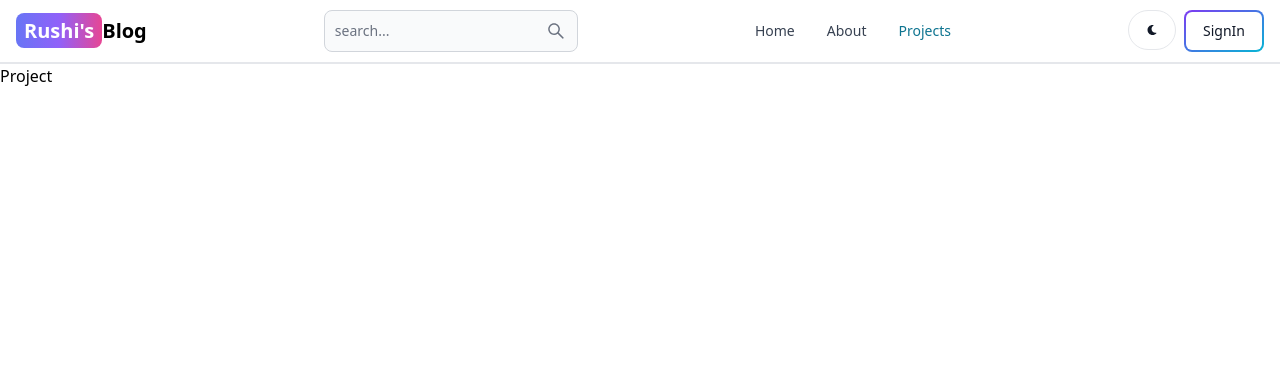
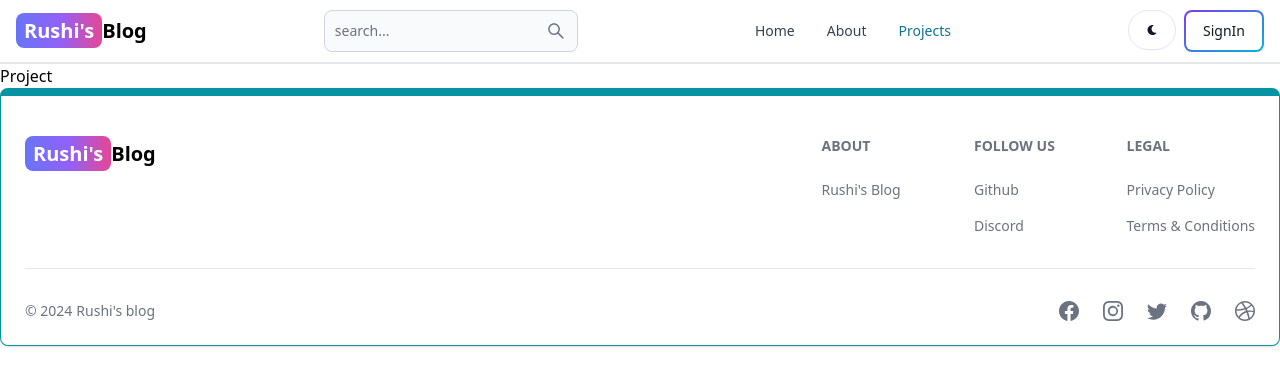
Before and after one commit to rushipatil44/BLOG-PROJECT, a React (Vite) app in the folder client/: page /project in a window 1280 px wide. Shown: the top 386 px of the page. Built offline with nearby package versions, Linux system fonts and the light colour scheme.

Commit message:
Footer Completion

```diff
--- a/client/src/App.jsx
+++ b/client/src/App.jsx
@@ -7,6 +7,7 @@
 import Dashboard from './pages/Dashboard'
 import Project from './pages/Project'
 import Header from './components/Header'
+import FooterCom from './components/Footer'
 export default function App() {
   return (
     <BrowserRouter>
@@ -19,6 +20,7 @@
       <Route path='/dashboard' element={<Dashboard/>}/>
       <Route path='/project' element={<Project/>}/>
     </Routes>
+    <FooterCom/>
     </BrowserRouter>
   )
 }
--- /dev/null
+++ b/client/src/components/Footer.jsx
@@ -0,0 +1,74 @@
+import { Footer } from 'flowbite-react';
+import { Link } from 'react-router-dom';
+import { BsFacebook, BsInstagram, BsTwitter, BsGithub, BsDribbble } from 'react-icons/bs';
+export default function FooterCom() {
+  return (
+    <Footer container className='border border-t-8 border-teal-500'>
+      <div className='w-full max-w-7xl mx-auto'>
+        <div className='grid w-full justify-between sm:flex md:grid-cols-1'>
+          <div className='mt-5'>
+            <Link
+              to='/'
+              className='self-center whitespace-nowrap text-lg sm:text-xl font-semibold dark:text-white'
+            >
+              <span className='px-2 py-1 bg-gradient-to-r from-indigo-500 via-purple-500 to-pink-500 rounded-lg text-white'>
+                Rushi's
+              </span>
+              Blog
+            </Link>
+          </div>
+          <div className='grid grid-cols-2 gap-8 mt-4 sm:grid-cols-3 sm:gap-6'>
+            <div>
+              <Footer.Title title='About' />
+              <Footer.LinkGroup col>
+                <Footer.Link
+                  href='/about'
+                  target='_blank'
+                  rel='noopener noreferrer'
+                >
+                  Rushi's Blog
+                </Footer.Link>
+              </Footer.LinkGroup>
+            </div>
+            <div>
+              <Footer.Title title='Follow us' />
+              <Footer.LinkGroup col>
+                <Footer.Link
+                  href='https://www.github.com/rushipatil44'
+                  target='_blank'
+                  rel='noopener noreferrer'
+                >
+                  Github
+                </Footer.Link>
+                <Footer.Link href='#'>Discord</Footer.Link>
+              </Footer.LinkGroup>
+            </div>
+            <div>
+              <Footer.Title title='Legal' />
+              <Footer.LinkGroup col>
+                <Footer.Link href='#'>Privacy Policy</Footer.Link>
+                <Footer.Link href='#'>Terms &amp; Conditions</Footer.Link>
+              </Footer.LinkGroup>
+            </div>
+          </div>
+        </div>
+        <Footer.Divider />
+        <div className='w-full sm:flex sm:items-center sm:justify-between'>
+          <Footer.Copyright
+            href='#'
+            by="Rushi's blog"
+            year={new Date().getFullYear()}
+          />
+          <div className="flex gap-6 sm:mt-0 mt-4 sm:justify-center">
+            <Footer.Icon href='#' icon={BsFacebook}/>
+            <Footer.Icon href='#' icon={BsInstagram}/>
+            <Footer.Icon href='#' icon={BsTwitter}/>
+            <Footer.Icon href='https://github.com/rushipatil44' icon={BsGithub}/>
+            <Footer.Icon href='#' icon={BsDribbble}/>
+
+          </div>
+        </div>
+      </div>
+    </Footer>
+  );
+}
```
